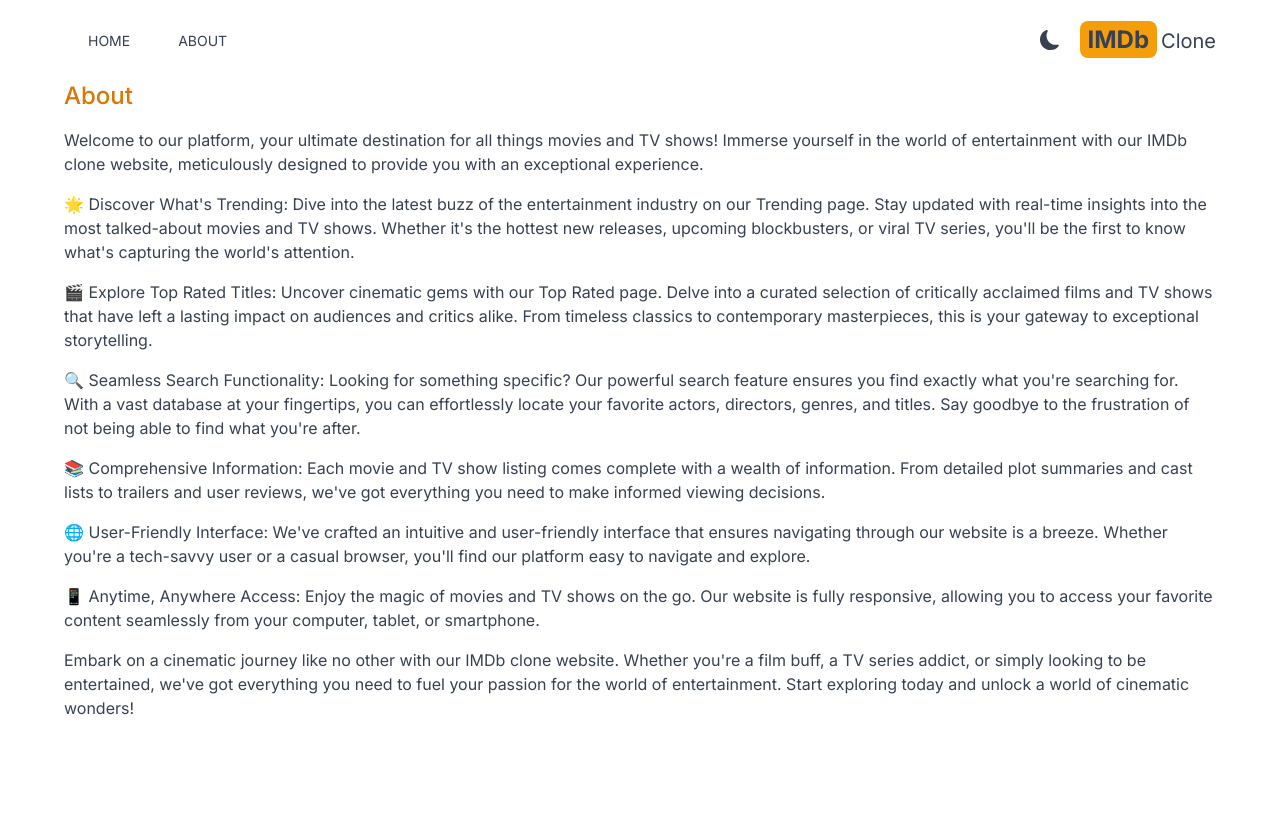
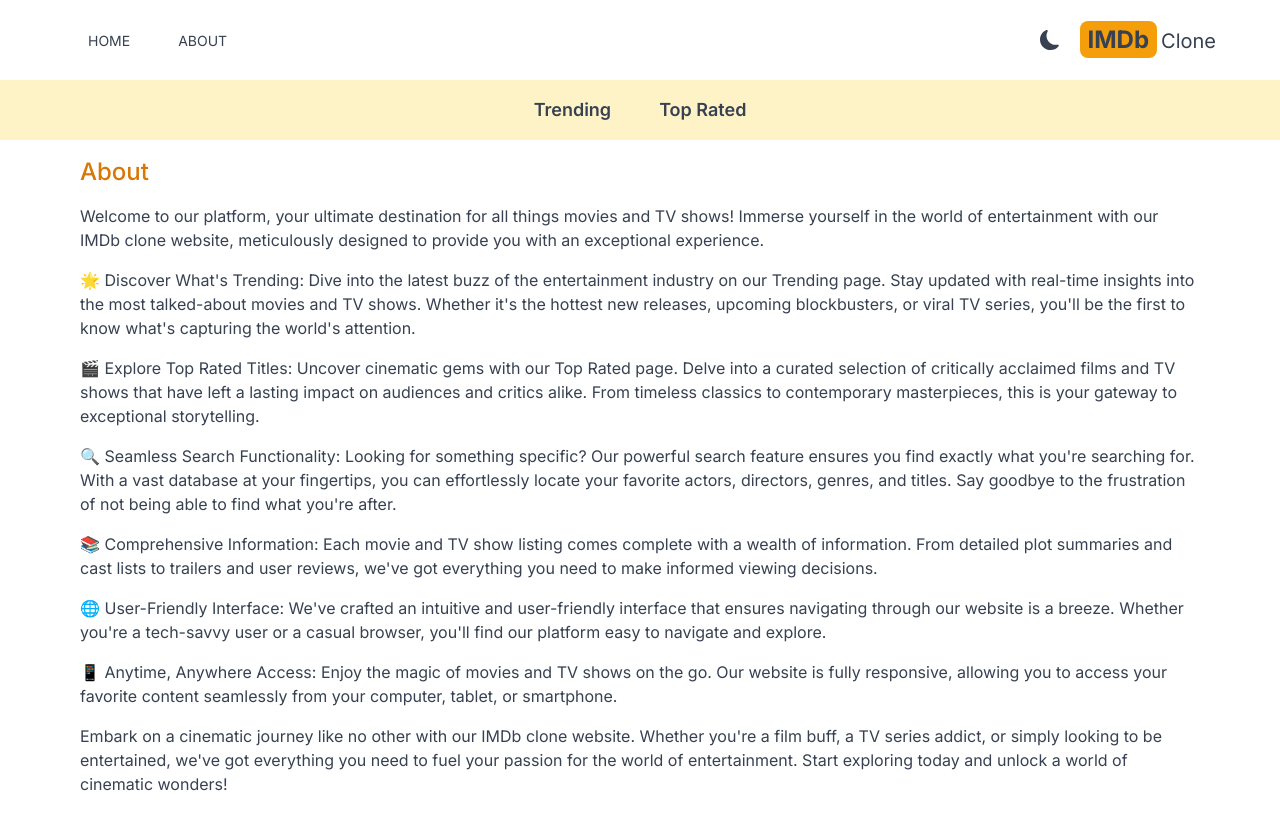
Before and after one commit to Eshu-M/imdb, a Next.js app: page /about in a window 1280 px wide. Shown: the top 830 px of the page. Before the commit the page ends 800 px from the top, so only its background shows below. Built offline with nearby package versions, Linux system fonts and the light colour scheme.

Commit message:
create the Navbar component

```diff
--- a/src/app/about/page.jsx
+++ b/src/app/about/page.jsx
@@ -2,7 +2,7 @@
 
 export default function About() {
   return (
-    <div className='max-w-6xl mx-auto space-y-4'>
+    <div className='max-w-6xl mx-auto space-y-4 p-4'>
         <h1 className='text-2xl font-medium text-amber-600'>About</h1>
         <p>
         Welcome to our platform, your ultimate destination for all things movies and TV shows!
--- /dev/null
+++ b/src/app/components/Navbar.jsx
@@ -0,0 +1,11 @@
+import React from 'react'
+import NavbarItem from './NavbarItem'
+
+export default function Navbar() {
+  return (
+    <div className='flex justify-center dark:bg-gray-600 bg-amber-100 lg:text-lg p-4'>
+        <NavbarItem title="Trending" param="fetchTrending"/>
+        <NavbarItem title="Top Rated" param="fetchTopRated"/>
+    </div>
+  )
+}
--- /dev/null
+++ b/src/app/components/NavbarItem.jsx
@@ -0,0 +1,20 @@
+'use client'
+import Link from 'next/link';
+import React from 'react';
+import {useSearchParams} from "next/navigation";
+
+
+export default function NavbarItem({title , param}) {
+    const searchParams =useSearchParams();
+    const genre= searchParams.get("genre")
+  return (
+
+    <div>
+        <Link className={`m-4 hover:text-amber-600 font-semibold p-2
+         ${genre && genre===param && "underline underline-offset-8 decoration-4 decoration-amber-500 rounded-lg"}`}
+        href={`/?genre=${param}`}>
+        {title}
+        </Link>
+    </div>
+  )
+}
--- a/src/app/layout.js
+++ b/src/app/layout.js
@@ -1,5 +1,6 @@
 import Providers from './Providers'
 import Header from './components/Header'
+import Navbar from './components/Navbar'
 import './globals.css'
 import { Inter } from 'next/font/google'
 
@@ -22,6 +23,8 @@
 
         {/* NavBar */}
 
+        <Navbar/>
+
         {/* SearchBox */}
 
         {children}
```
